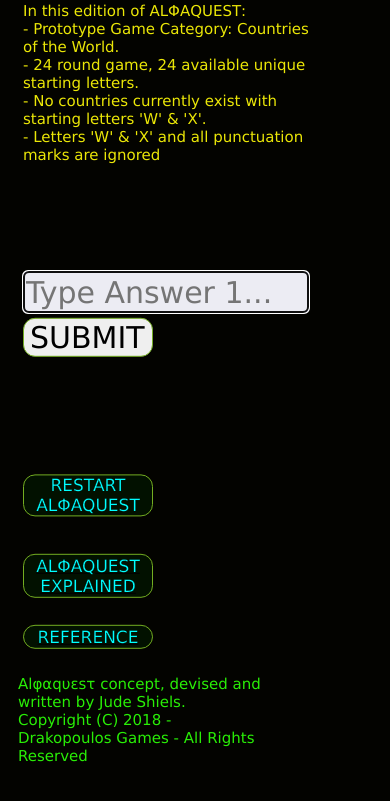
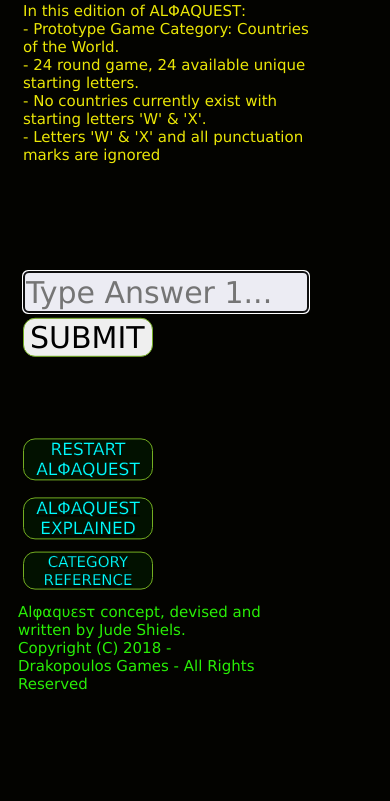
Before and after one commit to alfaquest/alfaquestv2, a website: page public/index.html in a window 390 px wide. Shown: the part 105-906 px from the top of the page. After the commit the page ends 844 px from the top, so only its background shows below. Drawn offline with Linux system fonts and the light colour scheme.

Commit message:
responsive update

```diff
--- a/public/css/style.css
+++ b/public/css/style.css
@@ -72,10 +72,10 @@ p {
     -webkit-text-stroke-color: black;
     background: rgba(2, 51, 2, 0.3);
     background-size: auto;
-    width: 8%;
+    width: 15%;
     text-align: center;
     margin: 0;
-    padding: 0;
+    padding: 5px;
     /*transform: translateY(1020%);*/
 
 }
@@ -173,6 +173,8 @@ button {
 @media only screen and (max-width: 400px) {
   #restart {
       width: 130px;
+      margin: 0;
+      padding: 0px;
   }
 }
 
@@ -228,30 +230,38 @@ a:visited {
     -webkit-text-stroke-color: black;
     background: rgba(2, 51, 2, 0.3);
     background-size: auto;
-    width: 8%;
+    width: 15%;
     text-align: center;
+    margin: 0;
+    padding: 4px;
 }
 
 #source{
   color: cyan;
-    font: 17px "Lucida Grande", Helvetica, Arial, sans-serif;
+    font: 15px "Lucida Grande", Helvetica, Arial, sans-serif;
     -webkit-text-stroke-width: 0.2px;
     -webkit-text-stroke-color: black;
     background: rgba(2, 51, 2, 0.3);
     background-size: auto;
-    width: 8%;
+    width: 15%;
     text-align: center;
+    margin: 0;
+    padding: 5px;
 }
 
 @media only screen and (max-width: 400px) {
   #help {
       width: 130px;
+      margin: 0;
+      padding: 0px;
   }
 }
 
 @media only screen and (max-width: 400px) {
   #source {
       width: 130px;
+      margin: 0;
+      padding: 0px;
   }
 }
 
--- a/public/index.html
+++ b/public/index.html
@@ -82,8 +82,7 @@
         </p>
 
         <p id="next"> &nbsp</p><p id="used"> &nbsp</p>
-<br>
-<br>
+
 <br>
 <br>
 <br>
@@ -91,8 +90,6 @@
 <br>
 <br>
 <br>
-<br>
-
 
         <p><button id="help">
             <a href="./helpv2.html" target="_blank"><body link="cyan" vlink="yellow" alink="green">ALΦAQUEST EXPLAINED</a>
@@ -100,13 +97,13 @@
            <br>
            <br>
            <br>
-           <br>
-           <br>
+
 
    <p><button id="source">
-            <a href="https://en.wikipedia.org/wiki/List_of_sovereign_states" target="_blank"><body link="cyan" vlink="yellow" alink="green"></body>REFERENCE</a>
+            <a href="https://en.wikipedia.org/wiki/List_of_sovereign_states" target="_blank"><body link="cyan" vlink="yellow" alink="green"></body>CATEGORY REFERENCE</a>
         </button></p>
 
+        <br>
         <br>
         <br>
         <br>
```
Also changed, not shown: index.html (+1 -1 lines).
